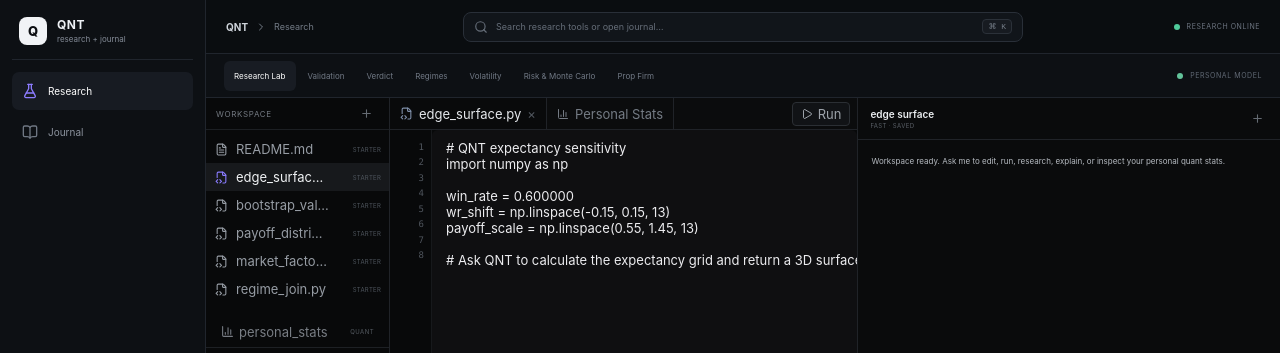
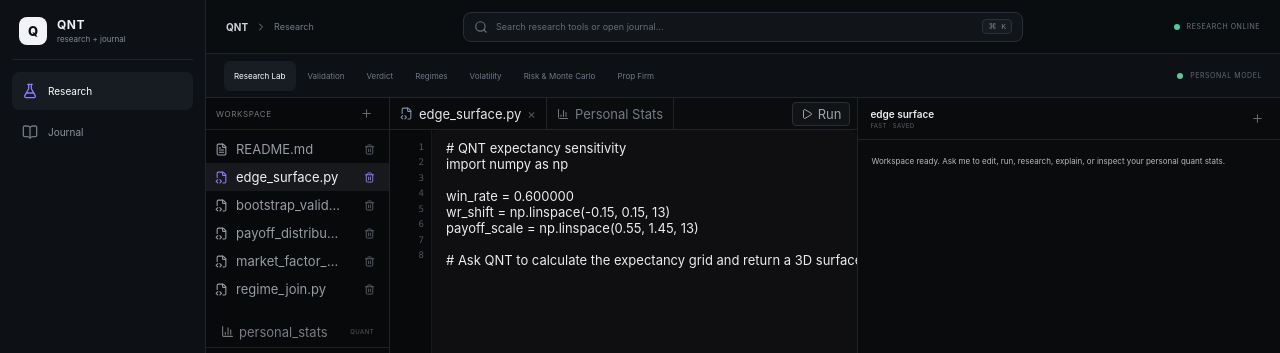
Before and after one commit to nelsonq313-cmyk/quant, a React (Vite) app: page / in a window 1280 px wide. Shown: the top 353 px of the page. Built offline with nearby package versions, Linux system fonts and the light colour scheme.

Commit message:
Make Research workspace files actually deletable
* Make workspace files fully deletable

* Tighten workspace file delete controls

```diff
--- a/src/ResearchStudio.jsx
+++ b/src/ResearchStudio.jsx
@@ -13,7 +13,6 @@
   'market_factor_lab.py':`# Provider-backed factor research\nSYMBOLS = ["QQQ", "SPY", "AAPL", "NVDA", "MSFT"]\nLOOKBACK = 252\n\n# Use only market data QNT can verify.\n# Do not substitute ETF data as direct NQ/MNQ futures context.`,
   'regime_join.py':`# Regime join blueprint\n# Trade: timestamp, outcome, symbol, direction\n# Futures: timestamp, OHLCV\n# Features: session, trend, realized vol, opening range, volume context\n# Publish regime results only after a verified timestamp join.`
 });
-const STARTER_FILE_NAMES=new Set(Object.keys(starterFiles()));
 
 const SKILLS=[
   {code:'/surface',label:'3D surface',prompt:'Use Python Code Interpreter. Build a 13x13 3D sensitivity surface for my current curated model. X = win-rate shift, Y = conservative winner payoff scale, Z = modeled expectancy in R. Return a surface3d QNT artifact and explain the fragile regions.'},
@@ -27,12 +26,16 @@
 const welcomeMessage=text=>({role:'assistant',text:text||'Workspace ready. Ask me to edit, run, research, explain, or inspect your personal quant stats.',mode:'fast'});
 const chatId=()=>`CHAT-${Date.now().toString(36)}-${Math.random().toString(36).slice(2,7)}`;
 const chatTitle=messages=>{const first=(messages||[]).find(m=>m.role==='user'&&String(m.text||'').trim());return first?String(first.text).trim().replace(/\s+/g,' ').slice(0,38):'New research'};
-function defaultWorkspaceData(){const id=chatId(),now=new Date().toISOString();return{version:1,files:starterFiles(),activeFile:'edge_surface.py',prompt:'',currentChat:{id,createdAt:now,updatedAt:now,messages:[welcomeMessage()]},chats:[],artifacts:[],selectedArtifact:null,proposal:null,webEnabled:false,deepMode:false,runtimeMode:'fast',centerMode:'code'}}
+function defaultWorkspaceData(){const id=chatId(),now=new Date().toISOString();return{version:1,files:starterFiles(),activeFile:'edge_surface.py',prompt:'',currentChat:{id,createdAt:now,updatedAt:now,messages:[welcomeMessage()]},artifacts:[],selectedArtifact:null,proposal:null,webEnabled:false,deepMode:false,runtimeMode:'fast',centerMode:'code'}}
 function loadWorkspaceData(){
   const base=defaultWorkspaceData();
   try{
     const saved=JSON.parse(localStorage.getItem(WORKSPACE_DATA_KEY)||'null');
-    if(saved&&typeof saved==='object')return{...base,...saved,files:{...starterFiles(),...(saved.files||{})},artifacts:Array.isArray(saved.artifacts)?saved.artifacts:[],chats:[],currentChat:saved.currentChat?.id&&Array.isArray(saved.currentChat?.messages)?saved.currentChat:base.currentChat};
+    if(saved&&typeof saved==='object'){
+      const savedFiles=saved.files&&typeof saved.files==='object'?saved.files:starterFiles();
+      const names=Object.keys(savedFiles),active=saved.activeFile&&Object.prototype.hasOwnProperty.call(savedFiles,saved.activeFile)?saved.activeFile:(names[0]||'');
+      return{...base,...saved,files:savedFiles,activeFile:active,artifacts:Array.isArray(saved.artifacts)?saved.artifacts:[],currentChat:saved.currentChat?.id&&Array.isArray(saved.currentChat?.messages)?saved.currentChat:base.currentChat};
+    }
     const legacyFiles=JSON.parse(localStorage.getItem('qnt.workspace.files')||'{}'),legacyArtifacts=JSON.parse(localStorage.getItem('qnt.research.artifacts')||'[]');
     return{...base,files:{...starterFiles(),...(legacyFiles||{})},artifacts:Array.isArray(legacyArtifacts)?legacyArtifacts:[]};
   }catch{return base}
@@ -50,18 +53,18 @@
 
 export default function ResearchStudio(){
   const[seed]=useState(loadWorkspaceData);
-  const[files,setFiles]=useState(seed.files),[activeFile,setActiveFile]=useState(seed.activeFile||'edge_surface.py'),[prompt,setPrompt]=useState(seed.prompt||''),[messages,setMessages]=useState(seed.currentChat?.messages?.length?seed.currentChat.messages:[welcomeMessage()]);
+  const[files,setFiles]=useState(seed.files),[activeFile,setActiveFile]=useState(seed.activeFile||Object.keys(seed.files||{})[0]||''),[prompt,setPrompt]=useState(seed.prompt||''),[messages,setMessages]=useState(seed.currentChat?.messages?.length?seed.currentChat.messages:[welcomeMessage()]);
   const[currentChatId,setCurrentChatId]=useState(seed.currentChat?.id||chatId()),[currentChatCreatedAt,setCurrentChatCreatedAt]=useState(seed.currentChat?.createdAt||new Date().toISOString());
   const[artifacts,setArtifacts]=useState(seed.artifacts||[]),[selectedArtifact,setSelectedArtifact]=useState(seed.selectedArtifact||null),[loading,setLoading]=useState(false),[proposal,setProposal]=useState(seed.proposal||null),[webEnabled,setWebEnabled]=useState(Boolean(seed.webEnabled)),[deepMode,setDeepMode]=useState(Boolean(seed.deepMode)),[runtimeMode,setRuntimeMode]=useState(seed.runtimeMode||'fast'),[firstTokenMs,setFirstTokenMs]=useState(null),[centerMode,setCenterMode]=useState(seed.centerMode||'code'),[runState,setRunState]=useState(null),[skillsOpen,setSkillsOpen]=useState(false);
   const editorRef=useRef(null),gutterRef=useRef(null),chatRef=useRef(null),saveTimerRef=useRef(null);
-  const code=files[activeFile]??'',lines=useMemo(()=>String(code).split('\n'),[code]),quickStats=useMemo(()=>calculateTradeStats(personalModel.evalR,false),[]);
+  const code=activeFile?(files[activeFile]??''):'',lines=useMemo(()=>String(code).split('\n'),[code]),quickStats=useMemo(()=>calculateTradeStats(personalModel.evalR,false),[]);
   const currentChat=useMemo(()=>({id:currentChatId,title:chatTitle(messages),messages,createdAt:currentChatCreatedAt,updatedAt:new Date().toISOString()}),[currentChatId,currentChatCreatedAt,messages]);
-  useEffect(()=>{clearTimeout(saveTimerRef.current);saveTimerRef.current=setTimeout(()=>{try{localStorage.setItem(WORKSPACE_DATA_KEY,JSON.stringify({version:1,files,activeFile,prompt,currentChat,chats:[],artifacts,selectedArtifact,proposal,webEnabled,deepMode,runtimeMode,centerMode,savedAt:new Date().toISOString()}));localStorage.removeItem('qnt.workspace.files');localStorage.removeItem('qnt.research.artifacts')}catch{}},180);return()=>clearTimeout(saveTimerRef.current)},[files,activeFile,prompt,currentChat,artifacts,selectedArtifact,proposal,webEnabled,deepMode,runtimeMode,centerMode]);
+  useEffect(()=>{clearTimeout(saveTimerRef.current);saveTimerRef.current=setTimeout(()=>{try{localStorage.setItem(WORKSPACE_DATA_KEY,JSON.stringify({version:1,files,activeFile,prompt,currentChat,artifacts,selectedArtifact,proposal,webEnabled,deepMode,runtimeMode,centerMode,savedAt:new Date().toISOString()}));localStorage.removeItem('qnt.workspace.files');localStorage.removeItem('qnt.research.artifacts')}catch{}},180);return()=>clearTimeout(saveTimerRef.current)},[files,activeFile,prompt,currentChat,artifacts,selectedArtifact,proposal,webEnabled,deepMode,runtimeMode,centerMode]);
   useEffect(()=>{chatRef.current?.scrollTo({top:chatRef.current.scrollHeight,behavior:'smooth'})},[messages,loading,runState,proposal]);
-  const setCode=v=>setFiles(x=>({...x,[activeFile]:v}));
+  const setCode=v=>{if(!activeFile)return;setFiles(x=>({...x,[activeFile]:v}))};
   const addFile=()=>{let i=1,name=`research_${i}.py`;while(files[name]){i++;name=`research_${i}.py`}setFiles(x=>({...x,[name]:'# New QNT research\n'}));setActiveFile(name);setCenterMode('code')};
-  const deleteFile=name=>{if(STARTER_FILE_NAMES.has(name)||loading)return;if(!window.confirm(`Delete ${name}? This removes it from the saved workspace.`))return;const remaining=Object.keys(files).filter(file=>file!==name);setFiles(current=>{const next={...current};delete next[name];return next});if(activeFile===name){setActiveFile(remaining[0]||'edge_surface.py');setCenterMode('code')}if(proposal?.file===name)setProposal(null)};
-  const startNewChat=()=>{if(loading)return;if(messages.some(m=>m.role==='user')&&!window.confirm('Clear the current agent conversation? Workspace files and outputs will stay saved.'))return;const id=chatId(),now=new Date().toISOString();setCurrentChatId(id);setCurrentChatCreatedAt(now);setMessages([welcomeMessage('Conversation cleared. Workspace files, outputs and settings are still saved.')]);setPrompt('');setProposal(null);setRunState(null);setRuntimeMode('fast');setFirstTokenMs(null)};
+  const deleteFile=name=>{if(loading)return;if(!window.confirm(`Delete ${name}? This removes it from the saved workspace.`))return;const remaining=Object.keys(files).filter(file=>file!==name);setFiles(current=>{const next={...current};delete next[name];return next});if(activeFile===name){setActiveFile(remaining[0]||'');setCenterMode('code')}if(proposal?.file===name)setProposal(null)};
+  const startNewChat=()=>{if(loading)return;if(messages.some(m=>m.role==='user')&&!window.confirm('Clear the current workspace conversation? Files and outputs will stay saved.'))return;const id=chatId(),now=new Date().toISOString();setCurrentChatId(id);setCurrentChatCreatedAt(now);setMessages([welcomeMessage('Conversation cleared. Workspace files, outputs and settings are still saved.')]);setPrompt('');setProposal(null);setRunState(null);setRuntimeMode('fast');setFirstTokenMs(null)};
   const ingestArtifacts=raw=>{const next=raw.map(normalizeArtifact).filter(Boolean);if(!next.length)return[];setArtifacts(cur=>[...next,...cur].slice(0,12));setSelectedArtifact(next[0].id);setCenterMode('output');return next};
   const send=async(override=null,forcePython=false)=>{
     const text=String(override??prompt).trim();if(!text||loading)return;
@@ -83,31 +86,32 @@
         while(true){const{value,done}=await reader.read();if(done)break;buffer+=decoder.decode(value,{stream:true});let nl;while((nl=buffer.indexOf('\n'))>=0){const line=buffer.slice(0,nl).trim();buffer=buffer.slice(nl+1);if(!line)continue;try{applyEvent(JSON.parse(line))}catch(e){if(e instanceof SyntaxError)continue;throw e}}}
         buffer+=decoder.decode();if(buffer.trim()){try{applyEvent(JSON.parse(buffer.trim()))}catch(e){if(!(e instanceof SyntaxError))throw e}}
       }else{const data=await res.json();rawText=data.text||'';setRuntimeMode(data.mode||requestedMode)}
-      const parsed=parseAgentText(rawText),created=ingestArtifacts(parsed.artifacts);setMessages(prev=>prev.map(m=>m.streamId===streamId?{role:'assistant',text:parsed.display||'Research run completed.',mode:requestedMode}:m));if(parsed.code)setProposal({file:activeFile,code:parsed.code});setRunState({usePython,web:webEnabled,phase:'done',edited:Boolean(parsed.code),artifactCount:created.length});
+      const parsed=parseAgentText(rawText),created=ingestArtifacts(parsed.artifacts);setMessages(prev=>prev.map(m=>m.streamId===streamId?{role:'assistant',text:parsed.display||'Research run completed.',mode:requestedMode}:m));if(parsed.code)setProposal({file:activeFile||'research_1.py',code:parsed.code});setRunState({usePython,web:webEnabled,phase:'done',edited:Boolean(parsed.code),artifactCount:created.length});
     }catch(e){setMessages(prev=>prev.map(m=>m.streamId===streamId?{role:'assistant',text:`Research error: ${e.message}`,mode:requestedMode}:m));setRunState({usePython,web:webEnabled,phase:'error'})}finally{setLoading(false)}
   };
-  const runActive=()=>send(`Execute the active file "${activeFile}" with Python. Validate assumptions, compute the result, and return the best matching QNT artifact. Do not invent unavailable data.`,true);
+  const runActive=()=>{if(!activeFile)return;send(`Execute the active file "${activeFile}" with Python. Validate assumptions, compute the result, and return the best matching QNT artifact. Do not invent unavailable data.`,true)};
   const applyProposal=()=>{if(!proposal)return;setFiles(x=>({...x,[proposal.file]:proposal.code}));setActiveFile(proposal.file);setCenterMode('code');setMessages(x=>[...x,{role:'assistant',text:`Applied the proposed replacement to ${proposal.file}.`,mode:'fast'}]);setProposal(null);setRunState(s=>s?{...s,edited:true}:s)};
   useEffect(()=>{const h=e=>{if(e.detail?.prompt)send(e.detail.prompt)};window.addEventListener('qnt:copilot-prompt',h);return()=>window.removeEventListener('qnt:copilot-prompt',h)},[messages,files,activeFile,loading,webEnabled,deepMode,artifacts]);
   const selected=artifacts.find(a=>a.id===selectedArtifact)||artifacts[0]||null;
-  const title=centerMode==='stats'?'Personal quantitative statistics':activeFile==='README.md'?'QNT Research Workspace':activeFile.replace(/\.[^.]+$/,'').replaceAll('_',' ');
+  const title=centerMode==='stats'?'Personal quantitative statistics':!activeFile?'Research Workspace':activeFile==='README.md'?'QNT Research Workspace':activeFile.replace(/\.[^.]+$/,'').replaceAll('_',' ');
   return <div className="qwsStudio">
     <aside className="qwsExplorer">
       <div className="qwsExplorerHead"><span>WORKSPACE</span><button onClick={addFile} title="New file"><Plus size={13}/></button></div>
-      <div className="qwsTree">{Object.keys(files).map(name=><div className={`qwsFileRow ${activeFile===name&&centerMode==='code'?'active':''}`} key={name}><button className="qwsFileOpen" onClick={()=>{setActiveFile(name);setCenterMode('code')}} title={name}><FileIcon name={name}/><span>{name}</span>{activeFile===name&&loading?<LoaderCircle className="spin" size={11}/>:null}</button>{STARTER_FILE_NAMES.has(name)?<span className="qwsFileLock" title="Starter file">starter</span>:<button className="qwsFileDelete" onClick={()=>deleteFile(name)} disabled={loading} title={`Delete ${name}`} aria-label={`Delete ${name}`}><Trash2 size={11}/></button>}</div>)}</div>
+      <div className="qwsTree">{Object.keys(files).map(name=><div className={`qwsFileRow ${activeFile===name&&centerMode==='code'?'active':''}`} key={name}><button className="qwsFileOpen" onClick={()=>{setActiveFile(name);setCenterMode('code')}} title={name}><FileIcon name={name}/><span>{name}</span>{activeFile===name&&loading?<LoaderCircle className="spin" size={11}/>:null}</button><button className="qwsFileDelete" onClick={()=>deleteFile(name)} disabled={loading} title={`Delete ${name}`} aria-label={`Delete ${name}`}><Trash2 size={11}/></button></div>)}</div>
       <button className={`qwsPersonalStatsLink ${centerMode==='stats'?'active':''}`} onClick={()=>setCenterMode('stats')}><BarChart3 size={13}/><span>personal_stats</span><small>quant</small></button>
       <div className="qwsExplorerFoot"><span>MODEL CONTEXT</span><div><b>{quickStats?`${quickStats.mean>=0?'+':''}${quickStats.mean.toFixed(2)}R`:'—'}</b><small>sample EV</small></div><div><b>{quickStats?.pf===Infinity?'∞':quickStats?.pf?.toFixed(2)||'—'}</b><small>profit factor</small></div><p>{personalModel.evalPositionIdeas} observations · selective sample</p><p className="qwsDataPoint">1 workspace data point · autosaved</p></div>
     </aside>
 
     <section className="qwsEditorPane">
-      <div className="qwsTabs"><button className={centerMode==='code'?'active':''} onClick={()=>setCenterMode('code')}><FileIcon name={activeFile}/><span>{activeFile}</span><em>×</em></button><button className={centerMode==='stats'?'active':''} onClick={()=>setCenterMode('stats')}><BarChart3 size={12}/><span>Personal Stats</span></button>{selected&&<button className={centerMode==='output'?'active':''} onClick={()=>setCenterMode('output')}><Box size={12}/><span>{selected.title||'Research output'}</span></button>}<div className="qwsEditorActions"><button onClick={runActive} disabled={loading}><Play size={12}/> Run</button></div></div>
-      {centerMode==='code'&&<div className="qwsCodeShell"><div className="qwsGutter" ref={gutterRef}>{lines.map((_,i)=><span key={i}>{i+1}</span>)}</div><textarea ref={editorRef} value={code} onChange={e=>setCode(e.target.value)} onScroll={e=>{if(gutterRef.current)gutterRef.current.scrollTop=e.currentTarget.scrollTop}} spellCheck="false" className="qwsCode"/></div>}
+      <div className="qwsTabs">{activeFile&&<button className={centerMode==='code'?'active':''} onClick={()=>setCenterMode('code')}><FileIcon name={activeFile}/><span>{activeFile}</span><em>×</em></button>}<button className={centerMode==='stats'?'active':''} onClick={()=>setCenterMode('stats')}><BarChart3 size={12}/><span>Personal Stats</span></button>{selected&&<button className={centerMode==='output'?'active':''} onClick={()=>setCenterMode('output')}><Box size={12}/><span>{selected.title||'Research output'}</span></button>}<div className="qwsEditorActions"><button onClick={runActive} disabled={loading||!activeFile}><Play size={12}/> Run</button></div></div>
+      {centerMode==='code'&&activeFile&&<div className="qwsCodeShell"><div className="qwsGutter" ref={gutterRef}>{lines.map((_,i)=><span key={i}>{i+1}</span>)}</div><textarea ref={editorRef} value={code} onChange={e=>setCode(e.target.value)} onScroll={e=>{if(gutterRef.current)gutterRef.current.scrollTop=e.currentTarget.scrollTop}} spellCheck="false" className="qwsCode"/></div>}
+      {centerMode==='code'&&!activeFile&&<div className="qwsEmptyEditor"><FileCode2 size={20}/><b>No workspace files</b><span>Use + in Workspace to create one. Tools still work without a file.</span></div>}
       {centerMode==='stats'&&<ResearchStats/>}
       {centerMode==='output'&&<div className="qwsOutput"><div className="qwsOutputHead"><div><span>OUTPUT</span><b>{selected?.title||'Research artifact'}</b><small>{selected?.source||'QNT Python'}</small></div><div className="qwsArtifactPicker">{artifacts.slice(0,5).map(a=><button className={selected?.id===a.id?'active':''} key={a.id} onClick={()=>setSelectedArtifact(a.id)}>{a.kind}</button>)}</div></div><div className="qwsOutputCanvas"><ArtifactView artifact={selected}/></div>{selected?.note&&<div className="qwsOutputNote">{selected.note}</div>}</div>}
     </section>
 
     <aside className="qwsAgentPane">
-      <div className="qwsAgentHead"><div><b>{title}</b><span>{runtimeMode.toUpperCase()}{firstTokenMs!=null?` · ${firstTokenMs}ms`:''} · SAVED</span></div><button onClick={startNewChat} disabled={loading} title="New chat"><Plus size={13}/></button></div>
+      <div className="qwsAgentHead"><div><b>{title}</b><span>{runtimeMode.toUpperCase()}{firstTokenMs!=null?` · ${firstTokenMs}ms`:''} · SAVED</span></div><button onClick={startNewChat} disabled={loading} title="Clear conversation"><Plus size={13}/></button></div>
       <div className="qwsConversation" ref={chatRef}>{messages.map((m,i)=>m.role==='user'?<div className="qwsUserMessage" key={m.streamId||i}>{m.text}</div>:<div className="qwsAssistantMessage" key={m.streamId||i}><RichText text={m.text||''}/></div>)}
         {runState&&<div className="qwsActivityStack">
           {runState.web&&<ActivityRow icon={Globe2} label="Web research" detail="Current external research enabled" state={runState.phase==='routing'?'active':'done'}/>}
--- a/src/workspace-persistence.css
+++ b/src/workspace-persistence.css
@@ -1,5 +1,5 @@
-.qwsFileRow{min-height:28px;display:grid;grid-template-columns:minmax(0,1fr) auto;align-items:center;color:#969ca4}.qwsFileRow:hover{background:#101214;color:#d8dce1}.qwsFileRow.active{background:#17191c;color:#f0f2f4}.qwsFileRow.active svg:first-child{color:#8a7cff}
-.qwsTree .qwsFileOpen{height:28px;min-width:0;padding-right:4px;color:inherit}.qwsFileDelete{width:24px;height:24px;margin-right:4px;border:0;background:transparent;color:#596068;display:grid;place-items:center;cursor:pointer;border-radius:4px}.qwsFileDelete:hover{background:#261418;color:#e17a84}.qwsFileDelete:disabled{opacity:.3;cursor:not-allowed}
-.qwsFileLock{margin-right:8px;color:#4f565e;font-size:6px;letter-spacing:.04em;text-transform:uppercase;user-select:none}
+.qwsFileRow{min-height:28px;display:grid;grid-template-columns:minmax(0,1fr) 28px;align-items:center;color:#969ca4}.qwsFileRow:hover{background:#101214;color:#d8dce1}.qwsFileRow.active{background:#17191c;color:#f0f2f4}.qwsFileRow.active svg:first-child{color:#8a7cff}
+.qwsTree .qwsFileOpen{height:28px;min-width:0;padding-right:2px;color:inherit}.qwsFileDelete{width:24px!important;height:24px!important;margin:0 2px 0 0!important;padding:0!important;border:0!important;background:transparent!important;color:#596068!important;display:grid!important;place-items:center!important;cursor:pointer;border-radius:4px}.qwsFileDelete:hover{background:#261418!important;color:#e17a84!important}.qwsFileDelete:disabled{opacity:.3;cursor:not-allowed}
 .qwsExplorerFoot .qwsDataPoint{color:#736a96;border-top:1px solid #171a1e;padding-top:8px;margin-top:8px;letter-spacing:.02em}
 .qwsAgentHead button:disabled{opacity:.35;cursor:not-allowed}
+.qwsEmptyEditor{flex:1;min-height:0;display:flex;flex-direction:column;align-items:center;justify-content:center;gap:7px;background:#08090a;color:#5d646d}.qwsEmptyEditor b{font-size:10px;color:#a7adb4}.qwsEmptyEditor span{max-width:280px;text-align:center;font-size:8px;line-height:1.45;color:#666d75}
```
